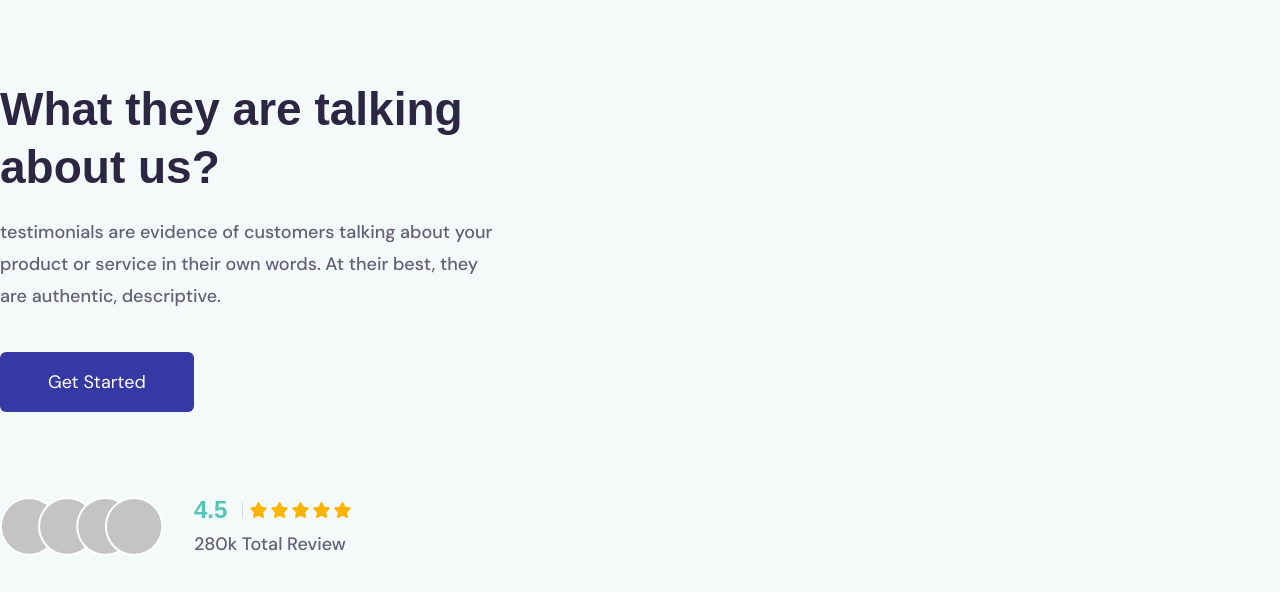
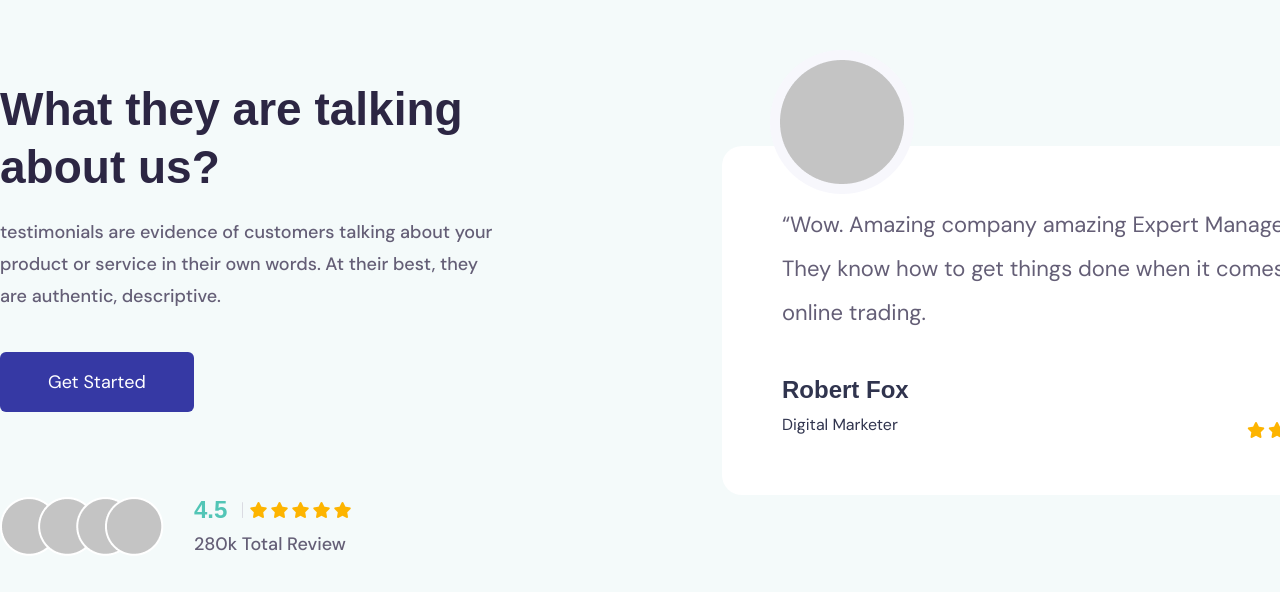
Before and after one commit to nayebislam/Innovatee, a React (Vite) app: page / in a window 1280 px wide. Shown: the part 6539-7131 px from the top of the page. Built offline with nearby package versions, Linux system fonts and the light colour scheme; a web font is replaced by a local one.

Commit message:
about part update

```diff
--- a/src/App.css
+++ b/src/App.css
@@ -0,0 +1,6 @@
+.about_part:hover {
+    box-shadow: 10px 10px 130px -2px rgba(7, 85, 80, 0.7);
+    -webkit-box-shadow: 10px 10px 130px -2px rgba(7, 85, 80, 0.7);
+    -moz-box-shadow: 10px 10px 130px -2px rgba(7, 85, 80, 0.7);
+    transition: all linear .4s;
+}
--- a/src/components/About/About.jsx
+++ b/src/components/About/About.jsx
@@ -1,12 +1,14 @@
 import React from 'react'
 import Container from '../layout/Container'
 import aboutimage from '../../assets/aboutimage.png'
+import aboutimage1 from '../../assets/aboutimage1.png'
+
 
 const About = () => {
     return (
         <section className='py-[200px] bg-[#F4FAFA]'>
             <Container>
-                <div>
+                <div className='flex justify-between items-center'>
                     <div>
                         <h1 className='max-w-[594px] font-primary font-bold text-[46px] leading-[58px] text-titleColor'>What they are talking about us?</h1>
                         <p className='max-w-[503px] font-secondary font-medium text-[18px] leading-[32px] text-peraColor mt-[20px] mb-[40px]'>testimonials are evidence of customers talking about your product or service in their own words. At their best, they are authentic, descriptive.</p>
@@ -30,7 +32,23 @@ const About = () => {
                             </div>
                         </div>
                     </div>
-                    <div></div>
+                    <div className='about_part py-[57px] px-[60px] bg-white rounded-[20px] relative'>
+                        <img className='absolute left-[48px] top-[-96px]' src={aboutimage1} alt="" />
+                        <p className='max-w-[567px] font-secondary text-[22px] leading-[44px] text-peraColor'>“Wow. Amazing company amazing Expert Manager. They know how to get things done when it comes to online trading.</p>
+                        <div className='flex justify-between items-end mt-[37px]'>
+                            <div>
+                                <h1 className='font-primary font-bold text-[24px] leading-[36px] text-[#30344E]'>Robert Fox</h1>
+                                <p className='font-secondary text-[16px] leading-[26px] text-[#30344E] mt-[4px]'>Digital Marketer</p>
+                            </div>
+                            <div className='flex gap-[3px] text-[#FDB400]'>
+                                <i class="fa-solid fa-star"></i>
+                                <i class="fa-solid fa-star"></i>
+                                <i class="fa-solid fa-star"></i>
+                                <i class="fa-solid fa-star"></i>
+                                <i class="fa-solid fa-star"></i>
+                            </div>
+                        </div>
+                    </div>
                 </div>
             </Container>
         </section>
--- a/src/index.css
+++ b/src/index.css
@@ -13,4 +13,5 @@
   --color-peraColor: #645E76;
 
   --drop-shadow-app: 0px 0px 40px -1px rgba(0, 0, 0, 0.05);
+  --drop-shadow-about: 10px 10px 130px -2px rgba(7,85,80,0.7);
 }
```
Also changed, not shown: src/assets/aboutimage1.png (added).
